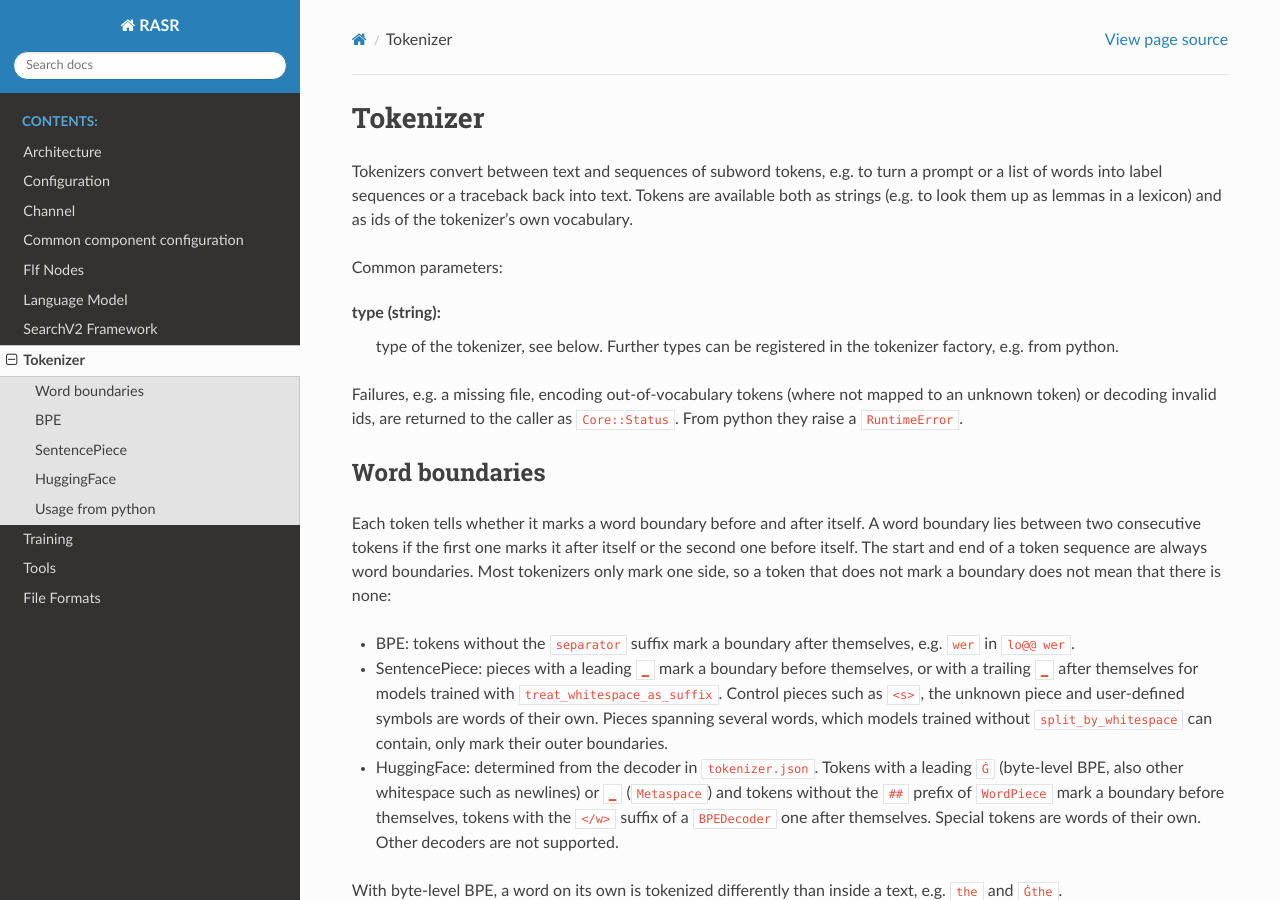
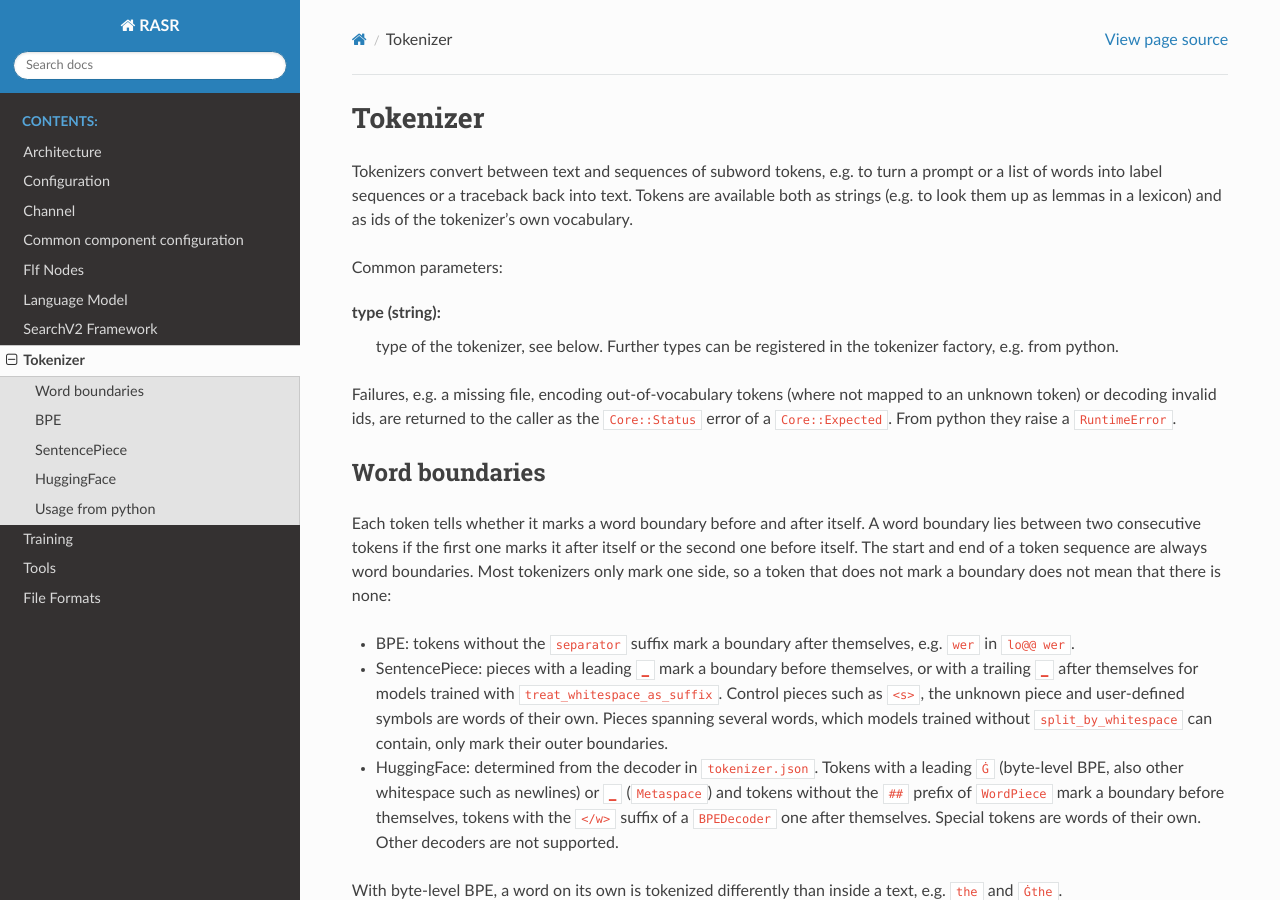
Before and after one commit to rwth-i6/rasr, a Sphinx documentation site: the page built from doc/tokenizer.rst, in a window 1280 px wide and 900 px high. Built offline with Sphinx 7.4.7 and the Read the Docs theme 3.1.0, drawn with Linux system fonts in a browser that asks for light colours.

Commit message:
Return Core::Expected from tokenizers
Methods that produce a value return a `Core::Expected` instead of a status with
an output argument. Functions without a value (loading, checking token ids)
keep returning `Core::Status`. The python API is unchanged.

Co-Authored-By: Claude Opus 5.5 <noreply@anthropic.com>

```diff
--- a/doc/tokenizer.rst
+++ b/doc/tokenizer.rst
@@ -11,7 +11,8 @@ type (string):
     type of the tokenizer, see below. Further types can be registered in the tokenizer factory, e.g. from python.
 
 Failures, e.g. a missing file, encoding out-of-vocabulary tokens (where not mapped to an unknown token) or decoding
-invalid ids, are returned to the caller as ``Core::Status``. From python they raise a ``RuntimeError``.
+invalid ids, are returned to the caller as the ``Core::Status`` error of a ``Core::Expected``. From python they raise a
+``RuntimeError``.
 
 Word boundaries
 ---------------
```
Also changed, not shown: 18 other files.
